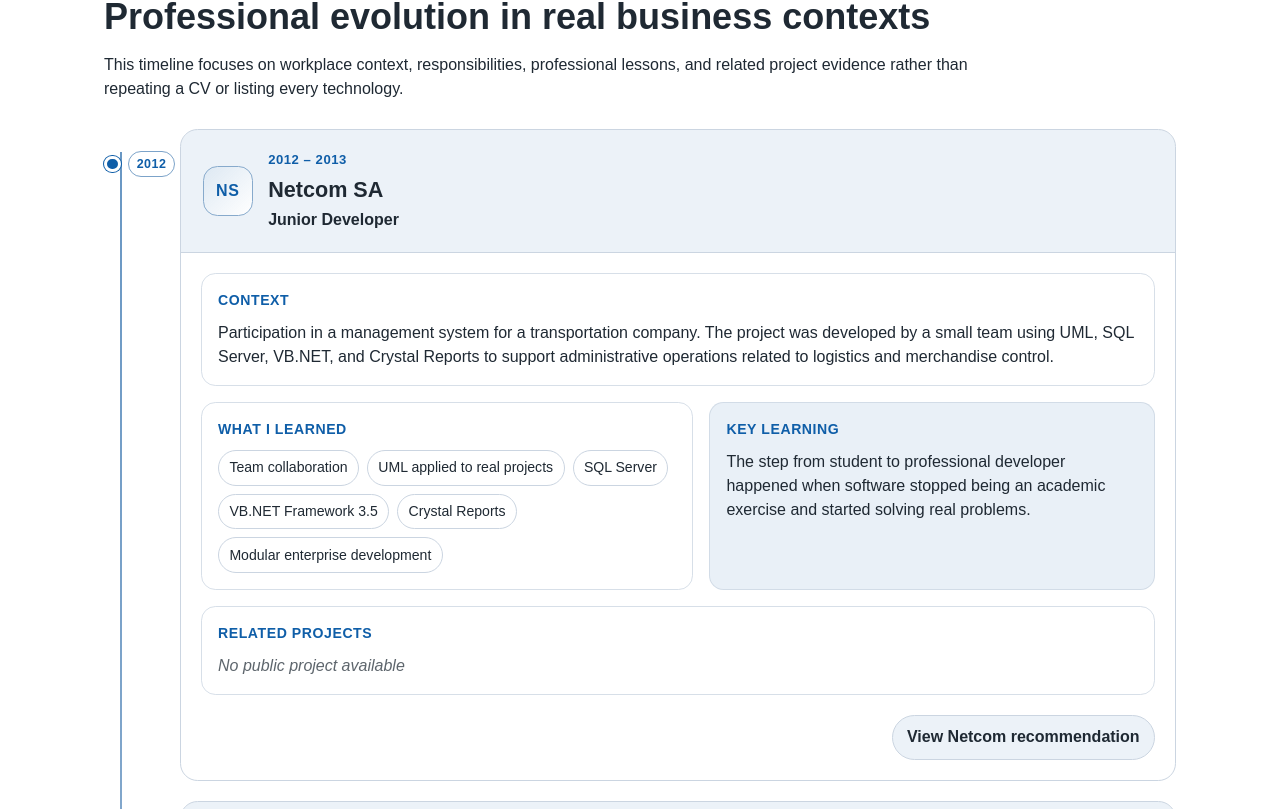
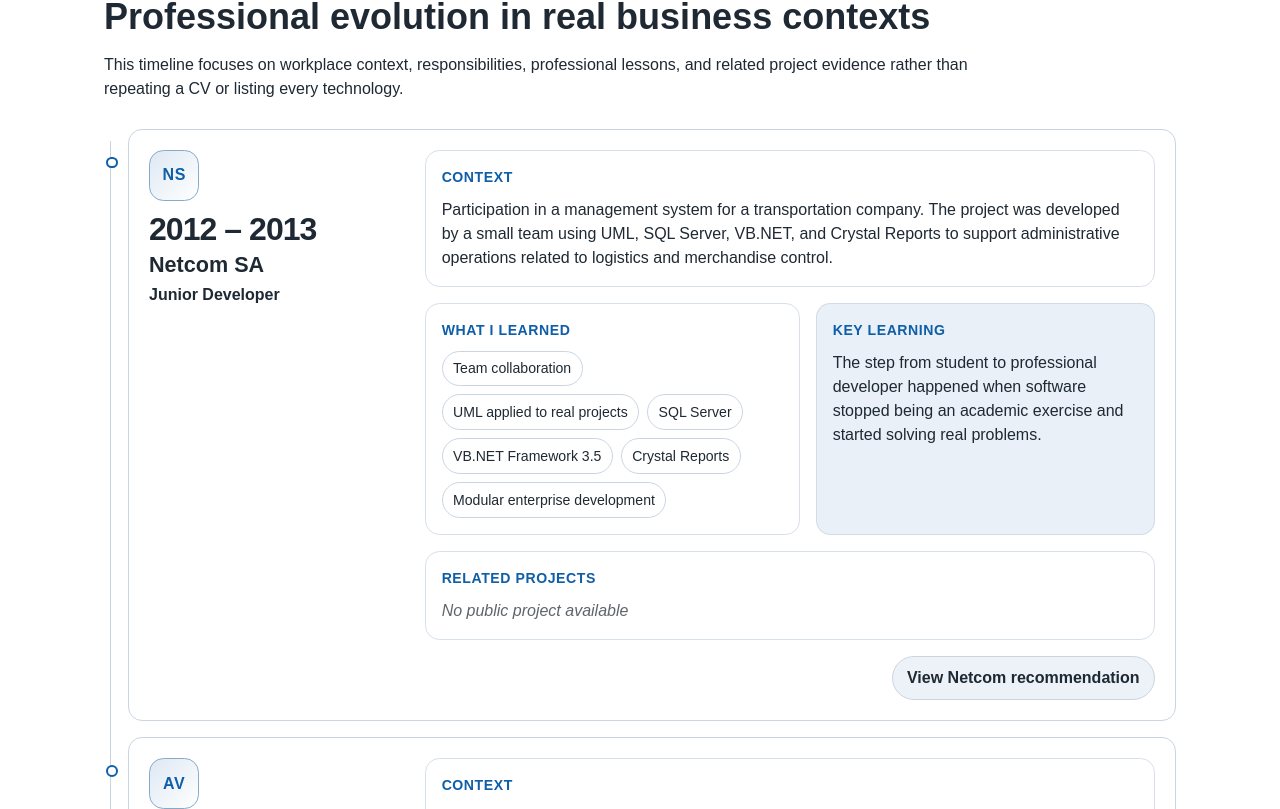
Before and after one commit to jorgejaimes085GH/J3dev-portfolio, an Angular app: page /experience in a window 1280 px wide. Shown: the part 531-1340 px from the top of the page. Built offline with nearby package versions, Linux system fonts and the light colour scheme.

Commit message:
Align experience timeline visuals

```diff
--- a/src/app/pages/experience/experience.ts
+++ b/src/app/pages/experience/experience.ts
@@ -32,11 +32,6 @@ import { Project } from '../../models/project.model';
         <ol class="experience-timeline" [attr.aria-label]="text().timelineAria">
           @for (entry of entries(); track entry.id) {
             <li class="experience-timeline__item">
-              <div class="experience-timeline__station" aria-hidden="true">
-                <span class="experience-timeline__node"></span>
-                <span class="experience-timeline__year">{{ entry.startYear }}</span>
-              </div>
-
               <article class="experience-card" [attr.aria-labelledby]="entry.id + '-title'">
                 <div class="experience-card__header">
                   <div class="experience-card__identity">
@@ -73,6 +68,7 @@ import { Project } from '../../models/project.model';
                   </div>
                 </div>
 
+                <div class="experience-card__body">
                   <div class="experience-card__grid">
                     <section class="experience-card__block experience-card__block--context">
                       <h4>{{ text().context }}</h4>
@@ -127,6 +123,7 @@ import { Project } from '../../models/project.model';
                     >
                       {{ entry.recommendationLabel }}
                     </a>
+                  </div>
                 </div>
               </article>
             </li>
@@ -198,79 +195,56 @@ import { Project } from '../../models/project.model';
       .experience-timeline {
         position: relative;
         display: grid;
-        gap: 1.25rem;
+        gap: 1rem;
         margin: 0;
-        padding: 0;
+        padding: 0 0 0 1.5rem;
         list-style: none;
       }
 
       .experience-timeline::before {
+        position: absolute;
+        top: 0.75rem;
+        bottom: 0.75rem;
+        left: 0.35rem;
+        width: 1px;
+        background: var(--app-border-color);
         content: '';
-        position: absolute;
-        top: 1.45rem;
-        bottom: 1.45rem;
-        left: 1rem;
-        width: 2px;
-        background: linear-gradient(
-          180deg,
-          color-mix(in srgb, var(--app-link-color) 52%, var(--app-border-color)),
-          color-mix(in srgb, var(--app-border-color) 88%, transparent)
-        );
       }
 
       .experience-timeline__item {
         position: relative;
-        padding-left: 4.75rem;
       }
 
-      .experience-timeline__station {
+      .experience-timeline__item::before {
         position: absolute;
-        top: 1.35rem;
-        left: 0;
-        z-index: 1;
-        display: inline-flex;
-        align-items: center;
-        gap: 0.45rem;
-      }
-
-      .experience-timeline__node {
-        width: 1.05rem;
-        height: 1.05rem;
-        border: 3px solid var(--app-background-color);
-        border-radius: 999px;
-        background: var(--app-link-color);
-        box-shadow: 0 0 0 1px var(--app-link-color);
-      }
-
-      .experience-timeline__year {
-        padding: 0.18rem 0.48rem;
-        border: 1px solid color-mix(in srgb, var(--app-link-color) 42%, var(--app-border-color));
+        top: 1.75rem;
+        left: -1.35rem;
+        width: 0.7rem;
+        height: 0.7rem;
+        border: 2px solid var(--app-link-color);
         border-radius: 999px;
         background: var(--app-background-color);
-        color: var(--app-link-color);
-        font-size: 0.78rem;
-        font-weight: 800;
-        letter-spacing: 0.04em;
+        content: '';
       }
 
       .experience-card {
         position: relative;
-        overflow: hidden;
+        display: grid;
+        grid-template-columns: minmax(10rem, 0.35fr) minmax(0, 1fr);
+        gap: 1.25rem;
+        padding: 1.25rem;
         border: 1px solid var(--app-border-color);
-        border-radius: 1.1rem;
-        background: color-mix(in srgb, var(--app-background-color) 92%, transparent);
+        border-radius: 0.875rem;
+        background: var(--app-background-color);
       }
 
       .experience-card__header {
-        padding: 1.25rem 1.35rem;
-        border-bottom: 1px solid var(--app-border-color);
-        background: color-mix(in srgb, var(--app-link-color) 8%, transparent);
+        min-width: 0;
       }
 
       .experience-card__identity {
-        display: flex;
-        align-items: center;
-        gap: 0.95rem;
+        display: grid;
+        gap: 0.75rem;
       }
 
       .experience-card__logo {
@@ -315,7 +289,13 @@ import { Project } from '../../models/project.model';
       }
 
       .experience-card__period {
-        font-size: 0.82rem;
+        display: block;
+        color: var(--app-text-color);
+        font-size: clamp(1.35rem, 3vw, 2rem);
+        font-weight: 800;
+        letter-spacing: -0.03em;
+        line-height: 1;
+        text-transform: none;
       }
 
       .experience-card__role {
@@ -323,11 +303,16 @@ import { Project } from '../../models/project.model';
         font-weight: 700;
       }
 
+      .experience-card__body {
+        display: grid;
+        gap: 1rem;
+        min-width: 0;
+      }
+
       .experience-card__grid {
         display: grid;
         grid-template-columns: minmax(0, 1.05fr) minmax(0, 0.95fr);
         gap: 1rem;
-        padding: 1.25rem;
       }
 
       .experience-card__block {
@@ -440,7 +425,6 @@ import { Project } from '../../models/project.model';
       .experience-card__evidence {
         display: flex;
         justify-content: flex-end;
-        padding: 0 1.25rem 1.25rem;
       }
 
       .experience-recommendation-link {
@@ -490,10 +474,19 @@ import { Project } from '../../models/project.model';
         filter: brightness(0.95);
       }
 
-      @media (max-width: 820px) {
+      @media (max-width: 900px) {
+        .experience-card,
         .experience-card__grid,
         .experience-cta {
           grid-template-columns: 1fr;
+        }
+
+        .experience-timeline {
+          padding-left: 1.1rem;
+        }
+
+        .experience-timeline__item::before {
+          left: -0.95rem;
         }
 
         .experience-card__block--context,
@@ -516,34 +509,17 @@ import { Project } from '../../models/project.model';
           padding-inline: 1rem;
         }
 
-        .experience-timeline::before {
-          left: 0.55rem;
+        .experience-timeline {
+          padding-left: 1rem;
         }
 
-        .experience-timeline__item {
-          padding-left: 1.8rem;
-        }
-
-        .experience-timeline__station {
-          left: 0.05rem;
-        }
-
-        .experience-timeline__year {
-          display: none;
-        }
-
-        .experience-timeline__node {
-          width: 0.95rem;
-          height: 0.95rem;
-        }
-
-        .experience-card__grid,
-        .experience-card__header {
+        .experience-card {
+          gap: 1rem;
           padding: 1rem;
         }
 
         .experience-card__identity {
-          align-items: flex-start;
+          gap: 0.65rem;
         }
 
         .experience-card__logo {
@@ -554,7 +530,6 @@ import { Project } from '../../models/project.model';
 
         .experience-card__evidence {
           justify-content: flex-start;
-          padding: 0 1rem 1rem;
         }
       }
     `,
```
Lines whose indentation alone changed are shown as unchanged.
